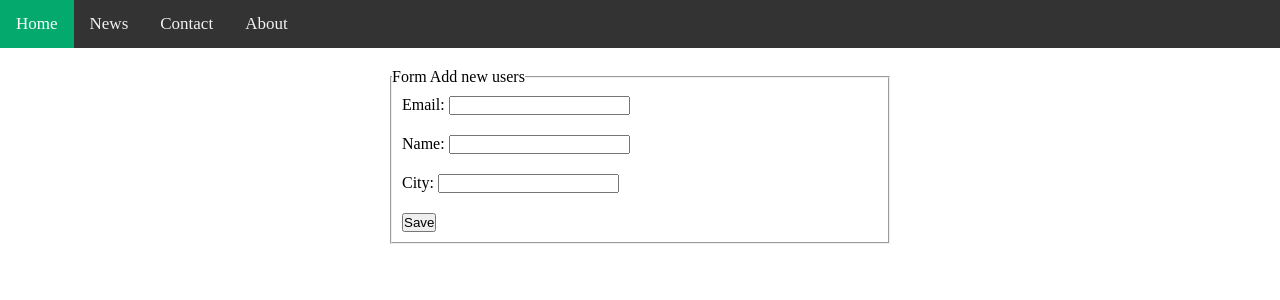
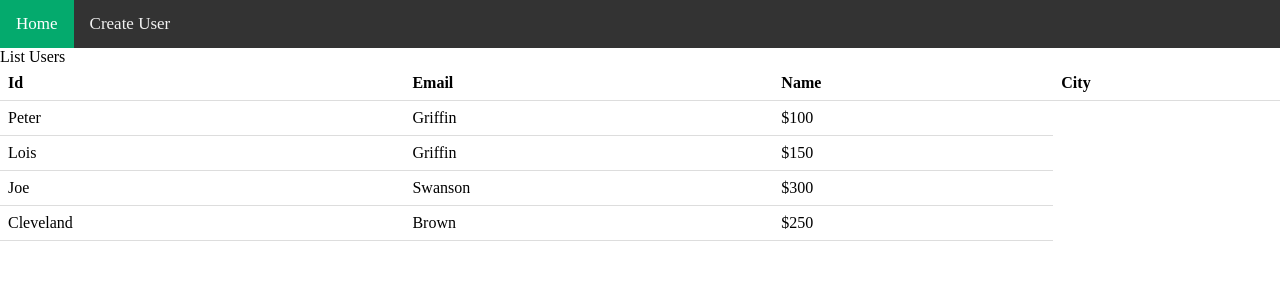
Before and after one commit to SangPY/SangDT_BackEnd_NodeJs2025, a Node server app: page / in a window 1280 px wide. Shown: the top 300 px of the page. Run offline with Node 20, Linux system fonts and the light colour scheme.

Commit message:
Design List Users

```diff
--- a/src/config/database.js
+++ b/src/config/database.js
@@ -1,6 +1,6 @@
 require('dotenv').config();
 
-const mysql=require('mysql2');
+const mysql=require('mysql2/promise');
 
 // const connection = mysql.createConnection({
 //     host: process.env.DB_HOST,
--- a/src/controllers/homeController.js
+++ b/src/controllers/homeController.js
@@ -29,7 +29,11 @@ const getNodejs = (req, res) => {
   res.render('sample.ejs')
 }
 
-const postCreateUser = (req, res) => {
+const getCreatePage = (req, res) => {
+  res.render('create.ejs')
+}
+
+const postCreateUser = async (req, res) => {
   //console.log("Req.body", req.body);
 
   let email = req.body.emailId;
@@ -38,16 +42,24 @@ const postCreateUser = (req, res) => {
 
   console.log ("data: ", email, name, city);
 
-  connection.query(
-    ` INSERT INTO Users (email, name, city)
-      VALUES (?,?,?) `,
-      [email, name, city],
-      function (err, results) {
-        console.log (results);
-        res.send(' Create user succeed !');
-      }
+  // connection.query(
+  //   ` INSERT INTO Users (email, name, city)
+  //     VALUES (?,?,?) `,
+  //     [email, name, city],
+  //     function (err, results) {
+  //       console.log (results);
+  //       res.send(' Create user succeed !');
+  //     }
+  // );
+
+  let [results, fields] = await connection.query (
+    `INSERT INTO Users (email, name, city) VALUES (?,?,?)`,[email, name, city]
   );
 
+  //const [results, fields] = await connection.query('select * from Users u');
+  console.log('check result', results);
+
+  res.send(' Created user succeed!')
   //INSERT INTO Users (emai)
   //res.send('create a new user successful')
 }
@@ -56,5 +68,6 @@ module.exports = {
     getHomepage,
     getSang,
     getNodejs,
-    postCreateUser
+    postCreateUser,
+    getCreatePage
 }
--- a/src/public/css/styles.css
+++ b/src/public/css/styles.css
@@ -49,3 +49,16 @@
     margin: 10px;
     cursor: pointer;
   }
+
+  table {
+    border-collapse: collapse;
+    width: 100%;
+  }
+
+  th, td {
+    padding: 8px;
+    text-align: left;
+    border-bottom: 1px solid #ddd;
+  }
+
+  tr:hover {background-color: #ccc;}
--- a/src/routes/web.js
+++ b/src/routes/web.js
@@ -1,5 +1,5 @@
 const express = require('express');
-const {getHomepage, getSang, getNodejs, postCreateUser} = require('../controllers/homeController');
+const {getHomepage, getSang, getNodejs, postCreateUser, getCreatePage} = require('../controllers/homeController');
 const router = express.Router();
 
 router.get('/', getHomepage);
@@ -8,6 +8,8 @@ router.get('/sang', getSang);
 
 router.get('/nodejs', getNodejs)
 
+router.get('/create', getCreatePage)
+
 router.post('/create-user', postCreateUser );
 
 module.exports = router;
--- a/src/views/home.ejs
+++ b/src/views/home.ejs
@@ -8,32 +8,39 @@
 </head>
 <body>
     <div class="topnav">
-        <a class="active" href="#home"> Home</a>
-        <a href="#home"> News</a>
-        <a href="#home"> Contact</a>
-        <a href="#home"> About</a>
+        <a class="active" href="/"> Home</a>
+        <a href="/create"> Create User </a>
     </div>
-    <div class="form-add-new">
-        <form action="/create-user" method="post">
-            <fieldset>
-                <legend> Form Add new users</legend>
-                <div class="input-group">
-                    <label> Email:</label>
-                    <input type="text" name="emailId">
-                </div>
-                <div class="input-group">
-                    <label> Name:</label>
-                    <input type="text" name="nameId">
-                </div>
-                <div class="input-group">
-                    <label> City:</label>
-                    <input type="text" name="cityId">
-                </div>
-                <div>
-                    <button> Save </button>
-                </div>
-            </fieldset>
-        </form>
+    <div class="table-container">
+        <div class="title"> List Users</div>
+        <table>
+            <tr>
+              <th>Id</th>
+              <th>Email</th>
+              <th>Name</th>
+              <th>City</th>
+            </tr>
+            <tr>
+              <td>Peter</td>
+              <td>Griffin</td>
+              <td>$100</td>
+            </tr>
+            <tr>
+              <td>Lois</td>
+              <td>Griffin</td>
+              <td>$150</td>
+            </tr>
+            <tr>
+              <td>Joe</td>
+              <td>Swanson</td>
+              <td>$300</td>
+            </tr>
+            <tr>
+              <td>Cleveland</td>
+              <td>Brown</td>
+              <td>$250</td>
+            </tr>
+        </table>
     </div>
 </body>
 </html>
```
Also changed, not shown: src/views/create.ejs (added, +37 -0 lines).
